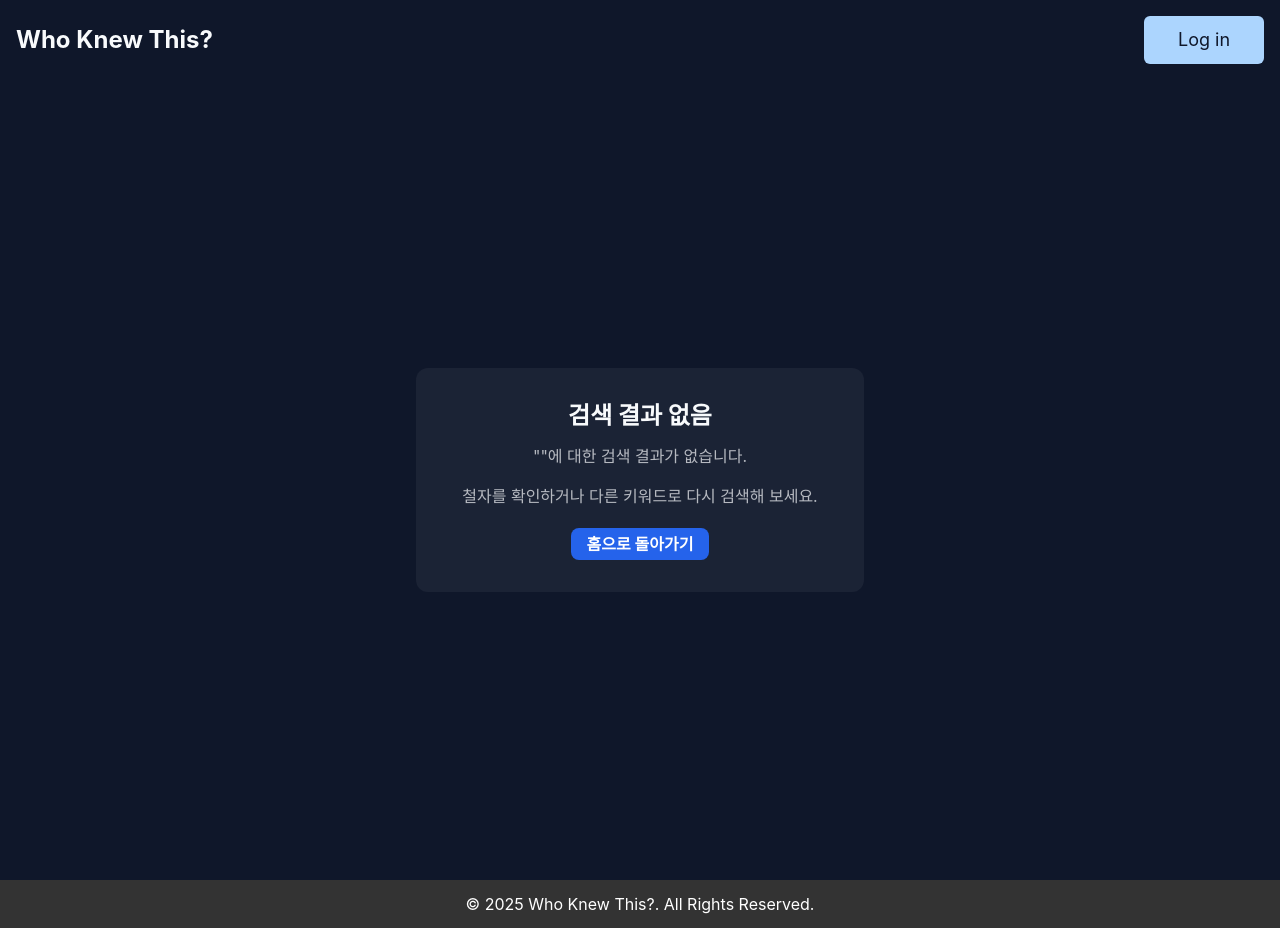
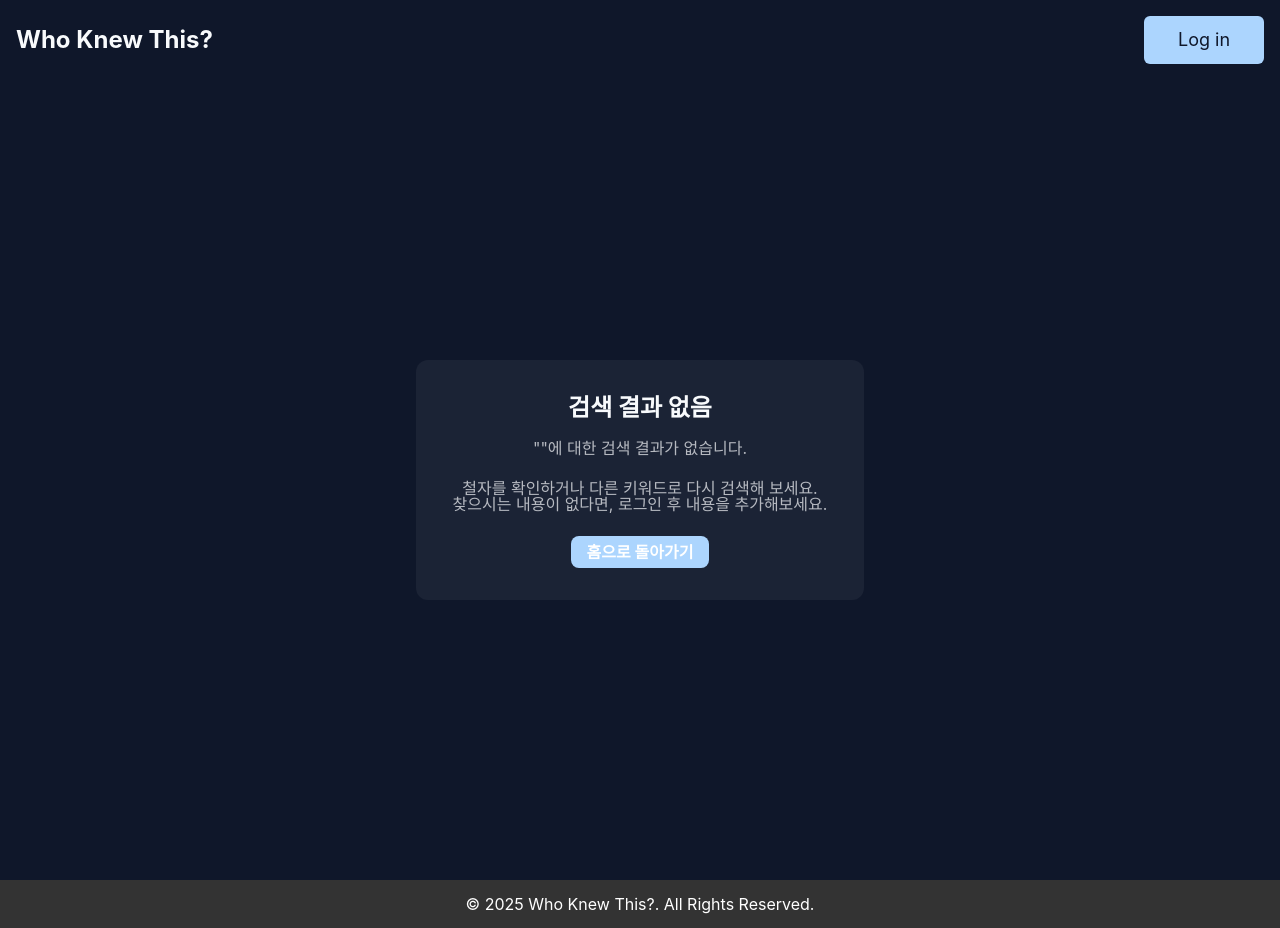
Before and after one commit to WhoKnewThis/who-knew-this-front, a React (Create React App) app: page /search in a window 1280 px wide. Built offline with nearby package versions, Linux system fonts and the light colour scheme.

Commit message:
modify style

```diff
--- a/src/components/NoResultsPage.tsx
+++ b/src/components/NoResultsPage.tsx
@@ -15,11 +15,12 @@ const NoResultsPage: React.FC<NoResultsPageProps> = ({ keyword }) => {
           "<strong>{keyword}</strong>"에 대한 검색 결과가 없습니다.
         </p>
         <p className="text-text-primary/70 mb-6">
-          철자를 확인하거나 다른 키워드로 다시 검색해 보세요.
+          철자를 확인하거나 다른 키워드로 다시 검색해 보세요. <br/>
+          찾으시는 내용이 없다면, 로그인 후 내용을 추가해보세요.
         </p>
         <Link
           to="/"
-          className="inline-block bg-blue-600 hover:bg-blue-700 text-white font-bold py-2 px-4 rounded-lg transition duration-300"
+          className="inline-block bg-btn-primary hover:bg-blue-700 text-white font-bold py-2 px-4 rounded-lg transition duration-300"
         >
           홈으로 돌아가기
         </Link>
```
